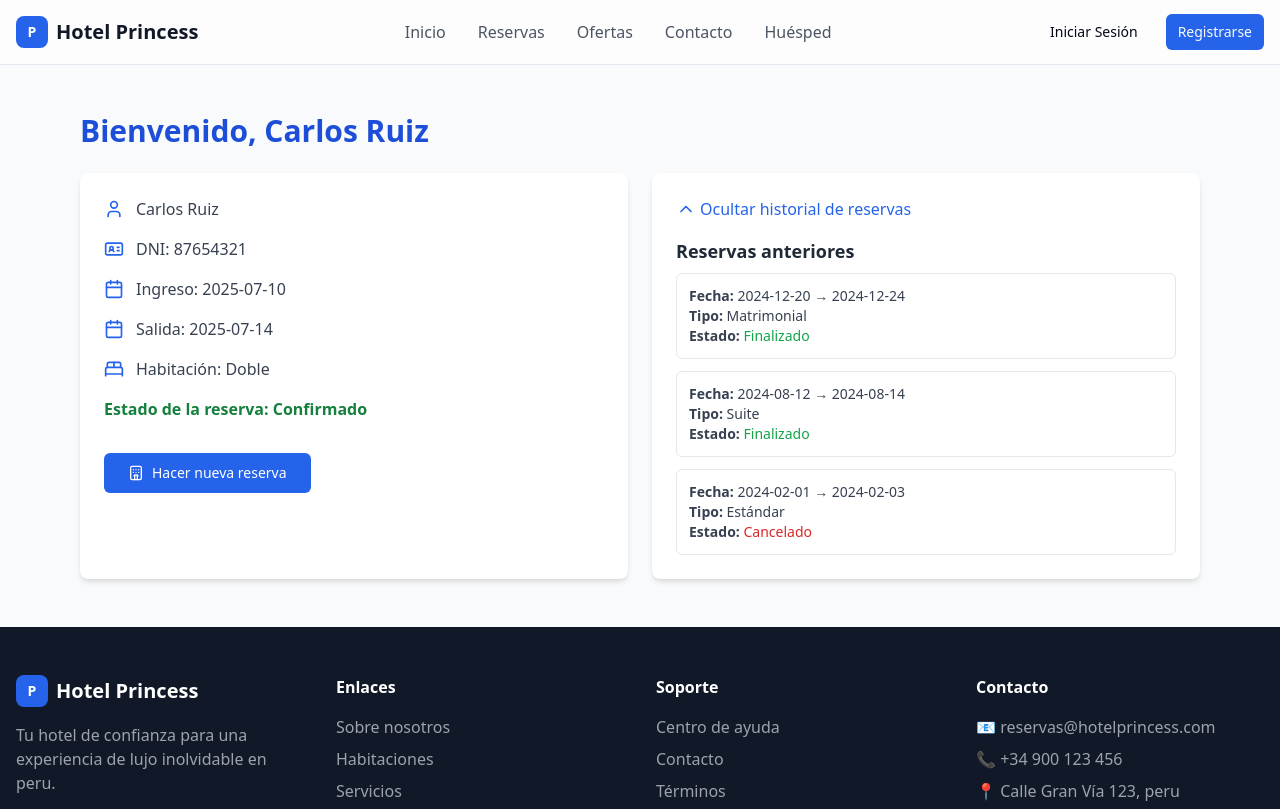
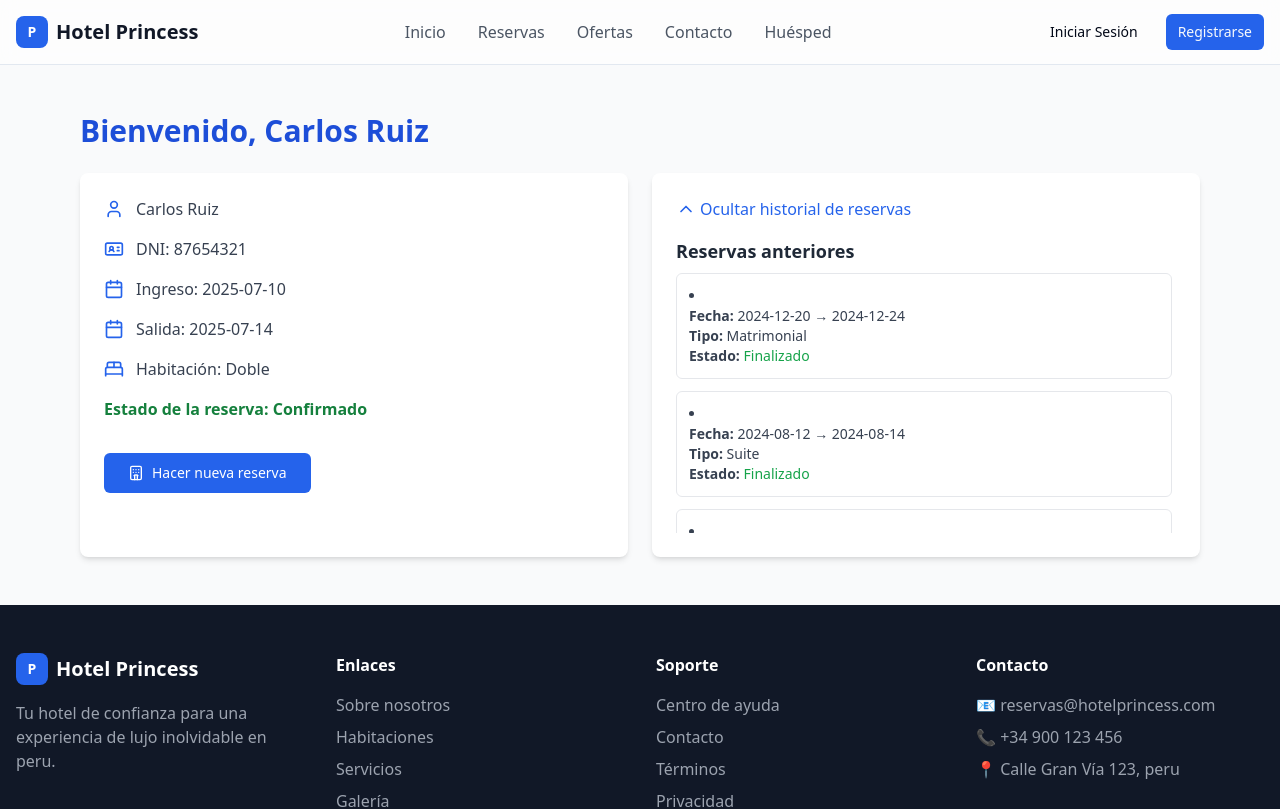
Before and after one commit to VictorMA18/Frontend_Hoteles, a React (Vite) app: page /Huesped in a window 1280 px wide. Shown: the top 809 px of the page. Built offline with nearby package versions, Linux system fonts and the light colour scheme.

Commit message:
Agregaando boton de pago y cancelar en huesped

```diff
--- a/src/pages/Huesped.jsx
+++ b/src/pages/Huesped.jsx
@@ -15,7 +15,7 @@ import { useNavigate } from "react-router-dom";
 
 function Huesped() {
   const navigate = useNavigate();
-  const [mostrarHistorial, setMostrarHistorial] = useState(true); // Lo dejamos abierto por defecto
+  const [mostrarHistorial, setMostrarHistorial] = useState(true);
 
   const datosHuesped = {
     nombre: "Carlos Ruiz",
@@ -26,7 +26,8 @@ function Huesped() {
     estado: "Confirmado",
   };
 
-  const reservasAnteriores = [
+
+  const [reservasAnteriores, setReservasAnteriores] = useState([
     {
       id: 1,
       fechaIngreso: "2024-12-20",
@@ -48,7 +49,36 @@ function Huesped() {
       tipo: "Estándar",
       estado: "Cancelado",
     },
-  ];
+    {
+      id: 4,
+      fechaIngreso: "2025-07-20",
+      fechaSalida: "2025-07-22",
+      tipo: "Doble",
+      estado: "Pendiente",
+    },
+    {
+      id: 5,
+      fechaIngreso: "2025-07-25",
+      fechaSalida: "2025-07-28",
+      tipo: "Suite Premium",
+      estado: "Pendiente",
+    },
+    {
+      id: 6,
+      fechaIngreso: "2025-08-05",
+      fechaSalida: "2025-08-08",
+      tipo: "Matrimonial",
+      estado: "Pendiente",
+    },
+    {
+      id: 7,
+      fechaIngreso: "2025-08-15",
+      fechaSalida: "2025-08-18",
+      tipo: "Triple",
+      estado: "Finalizado",
+    },
+  ]);
+
 
   return (
     <div className="min-h-screen bg-gray-50">
@@ -97,7 +127,7 @@ function Huesped() {
             </div>
           </section>
 
-          {/* Historial al lado */}
+          {/* Historial */}
           <section className="md:w-1/2 bg-white rounded-lg shadow-md p-6">
             <button
               className="flex items-center text-blue-600 hover:underline mb-4"
@@ -118,19 +148,18 @@ function Huesped() {
                 <h2 className="text-lg font-semibold text-gray-800 mb-2">
                   Reservas anteriores
                 </h2>
-                <ul className="space-y-3">
+                <div className="space-y-3 max-h-[260px] overflow-y-auto pr-1 custom-scrollbar">
                   {reservasAnteriores.map((reserva) => (
                     <li
                       key={reserva.id}
-                      className="border border-gray-200 rounded-md p-3 text-sm text-gray-700"
+                      className="border border-gray-200 rounded-md p-3 text-sm text-gray-700 bg-white"
                     >
                       <p>
                         <span className="font-semibold">Fecha:</span>{" "}
                         {reserva.fechaIngreso} → {reserva.fechaSalida}
                       </p>
                       <p>
-                        <span className="font-semibold">Tipo:</span>{" "}
-                        {reserva.tipo}
+                        <span className="font-semibold">Tipo:</span> {reserva.tipo}
                       </p>
                       <p>
                         <span className="font-semibold">Estado:</span>{" "}
@@ -140,15 +169,39 @@ function Huesped() {
                               ? "text-green-600"
                               : reserva.estado === "Cancelado"
                               ? "text-red-600"
-                              : "text-gray-600"
+                              : "text-yellow-600"
                           }
                         >
                           {reserva.estado}
                         </span>
                       </p>
+
+                      {/* Botones si está pendiente */}
+                      {reserva.estado === "Pendiente" && (
+                        <div className="mt-2 flex gap-2">
+                          <button
+                            onClick={() => window.location.href = "https://checkout.stripe.com/pay"} // o tu enlace real
+                            className="bg-blue-600 text-white px-3 py-1 text-xs rounded hover:bg-blue-700"
+                          >
+                            Pagar
+                          </button>
+                          <button
+                            onClick={() =>
+                              setReservasAnteriores(prev =>
+                                prev.map(r =>
+                                  r.id === reserva.id ? { ...r, estado: "Cancelado" } : r
+                                )
+                              )
+                            }
+                            className="bg-red-500 text-white px-3 py-1 text-xs rounded hover:bg-red-600"
+                          >
+                            Cancelar
+                          </button>
+                        </div>
+                      )}
                     </li>
                   ))}
-                </ul>
+                </div>
               </>
             )}
           </section>
```
